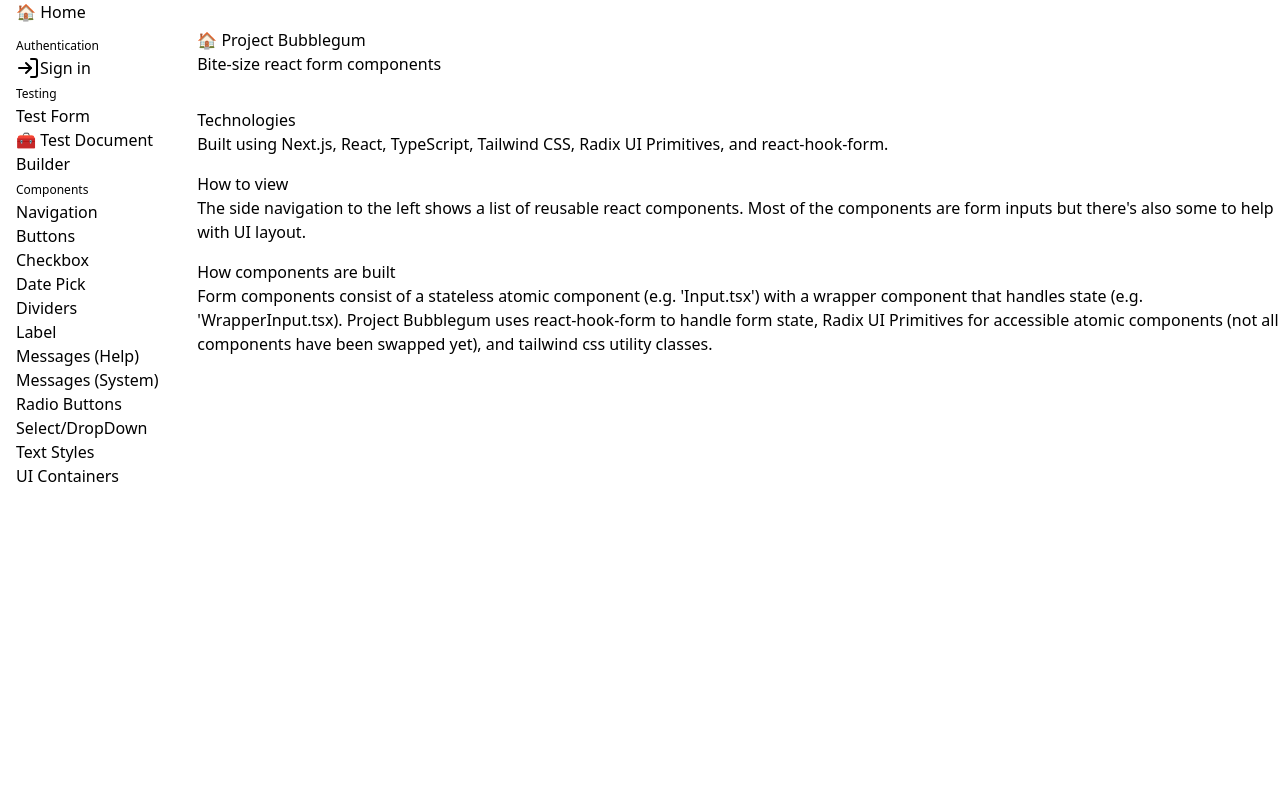
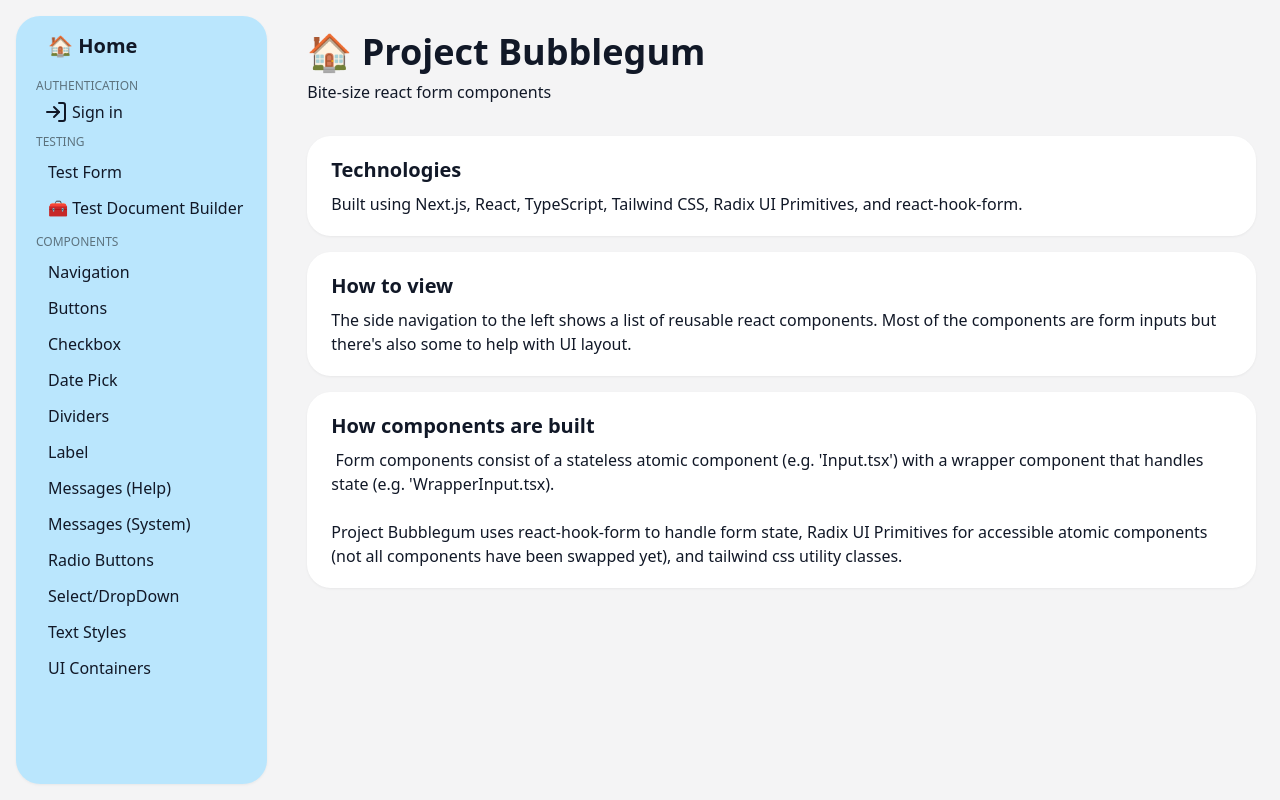
Before and after one commit to tayv/Project-Bubblegum, a Next.js app: page / in a window 1280 px wide. Built offline with nearby package versions, Linux system fonts and the light colour scheme; no server answers.

Commit message:
fix tailwind config path

```diff
--- a/tailwind.config.js
+++ b/tailwind.config.js
@@ -1,7 +1,7 @@
 module.exports = {
   content: [
     './pages/**/*.{js,ts,jsx,tsx}',
-    './components/**/*.{js,ts,jsx,tsx}',
+    './designSystem/**/*.{js,ts,jsx,tsx}',
   ],
   theme: {
     extend: {},
```
